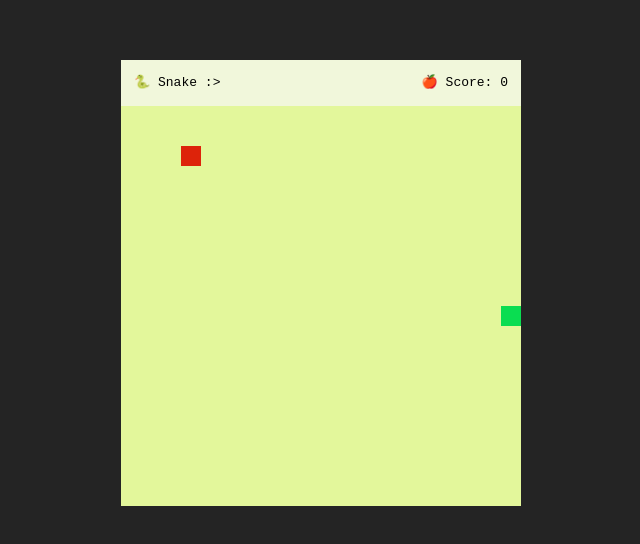
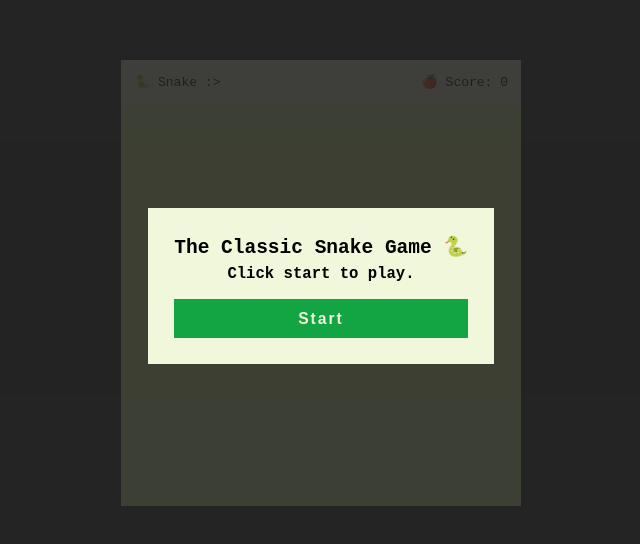
Before and after one commit to goriio/snake-game, a website built with Vite: page index.html in a window 1280 px wide. Shown: the part 114-658 px from the top of the page, without its empty margins (319-959 px from the left). Built offline with nearby package versions, Linux system fonts and the light colour scheme.

Commit message:
Add dialog

```diff
--- /dev/null
+++ b/src/dialog.ts
@@ -0,0 +1,65 @@
+type DialogAction = {
+  label: string;
+  onClick: () => void;
+};
+
+export class Dialog {
+  private title: string;
+  private description: string;
+  private actions: DialogAction[];
+  private overlay: HTMLDivElement;
+  private dialog: HTMLDivElement;
+  static active?: Dialog;
+
+  constructor(title: string, description: string, actions: DialogAction[]) {
+    this.title = title;
+    this.description = description;
+    this.actions = actions;
+
+    this.overlay = document.createElement("div");
+    this.dialog = document.createElement("div");
+
+    this.build();
+  }
+
+  private build() {
+    this.overlay.className = "dialog-overlay";
+    this.dialog.className = "dialog";
+
+    const titleElement = document.createElement("h2");
+    titleElement.textContent = this.title;
+
+    this.dialog.appendChild(titleElement);
+
+    const descriptionElement = document.createElement("p");
+    descriptionElement.textContent = this.description;
+
+    this.dialog.appendChild(descriptionElement);
+
+    const dialogButtonsContainerElement = document.createElement("div");
+    dialogButtonsContainerElement.className = "dialog-buttons-container";
+
+    this.actions.forEach((action) => {
+      const button = document.createElement("button");
+      button.className = "dialog-button";
+      button.textContent = action.label;
+      button.addEventListener("click", action.onClick);
+
+      dialogButtonsContainerElement.appendChild(button);
+    });
+
+    this.dialog.appendChild(dialogButtonsContainerElement);
+
+    this.overlay.appendChild(this.dialog);
+  }
+
+  show() {
+    Dialog.active?.close();
+    Dialog.active = this;
+    document.body.appendChild(this.overlay);
+  }
+
+  close() {
+    this.overlay.remove();
+  }
+}
--- a/src/game.ts
+++ b/src/game.ts
@@ -1,3 +1,4 @@
+import { Dialog } from "./dialog";
 import { Food } from "./food";
 import { Score } from "./score";
 import { Snake } from "./snake";
@@ -20,7 +21,21 @@ export class Game {
       this.handleInput(event),
     );
 
-    this.start();
+    const startDialog = new Dialog(
+      "The Classic Snake Game 🐍",
+      "Click start to play.",
+      [
+        {
+          label: "Start",
+          onClick: () => {
+            this.start();
+            startDialog.close();
+          },
+        },
+      ],
+    );
+
+    startDialog.show();
   }
 
   start() {
@@ -29,6 +44,12 @@ export class Game {
 
   stop() {
     clearInterval(this.intervalId);
+  }
+
+  reset() {
+    this.snake = new Snake();
+    this.food = new Food(this.gridSize);
+    this.score = new Score();
   }
 
   handleInput(event: KeyboardEvent) {
@@ -56,6 +77,23 @@ export class Game {
       this.snake.isCollidingWithWall(this.gridSize)
     ) {
       this.stop();
+
+      const gameOverDialog = new Dialog(
+        "Game is over 🥹",
+        `You scored ${this.score.current}.`,
+        [
+          {
+            label: "Play again",
+            onClick: () => {
+              this.reset();
+              this.start();
+              gameOverDialog.close();
+            },
+          },
+        ],
+      );
+
+      gameOverDialog.show();
     }
 
     if (this.snake.isCollidingWithFood(this.food)) {
--- a/src/score.ts
+++ b/src/score.ts
@@ -1,6 +1,6 @@
 export class Score {
   private element: HTMLDivElement;
-  private current: number = 0;
+  current: number = 0;
 
   constructor() {
     this.element = document.querySelector(".score")!;
--- a/src/style.css
+++ b/src/style.css
@@ -36,3 +36,51 @@ body {
   background-color: #e3f79b;
   max-width: 100%;
 }
+
+.dialog-overlay {
+  position: fixed;
+  inset: 0;
+  background: #242424de;
+  display: grid;
+  place-items: center;
+}
+
+.dialog {
+  min-width: 24rem;
+  max-width: 100%;
+  padding: 2rem;
+  background: #f1f7db;
+  text-align: center;
+}
+
+.dialog h2 {
+  font-size: 1.5rem;
+  font-weight: 800;
+}
+
+.dialog p {
+  font-size: 1.2rem;
+  font-weight: 600;
+}
+
+.dialog-buttons-container {
+  display: flex;
+  align-items: center;
+  gap: 1rem;
+}
+
+.dialog-button {
+  margin-top: 1rem;
+  padding: 0.8rem 1rem;
+  width: 100%;
+  background: #13a544;
+  border: none;
+  font-size: 1.2rem;
+  font-weight: 600;
+  color: #f1f7db;
+  letter-spacing: 2px;
+}
+
+.dialog-button:hover {
+  opacity: 0.8;
+}
```
